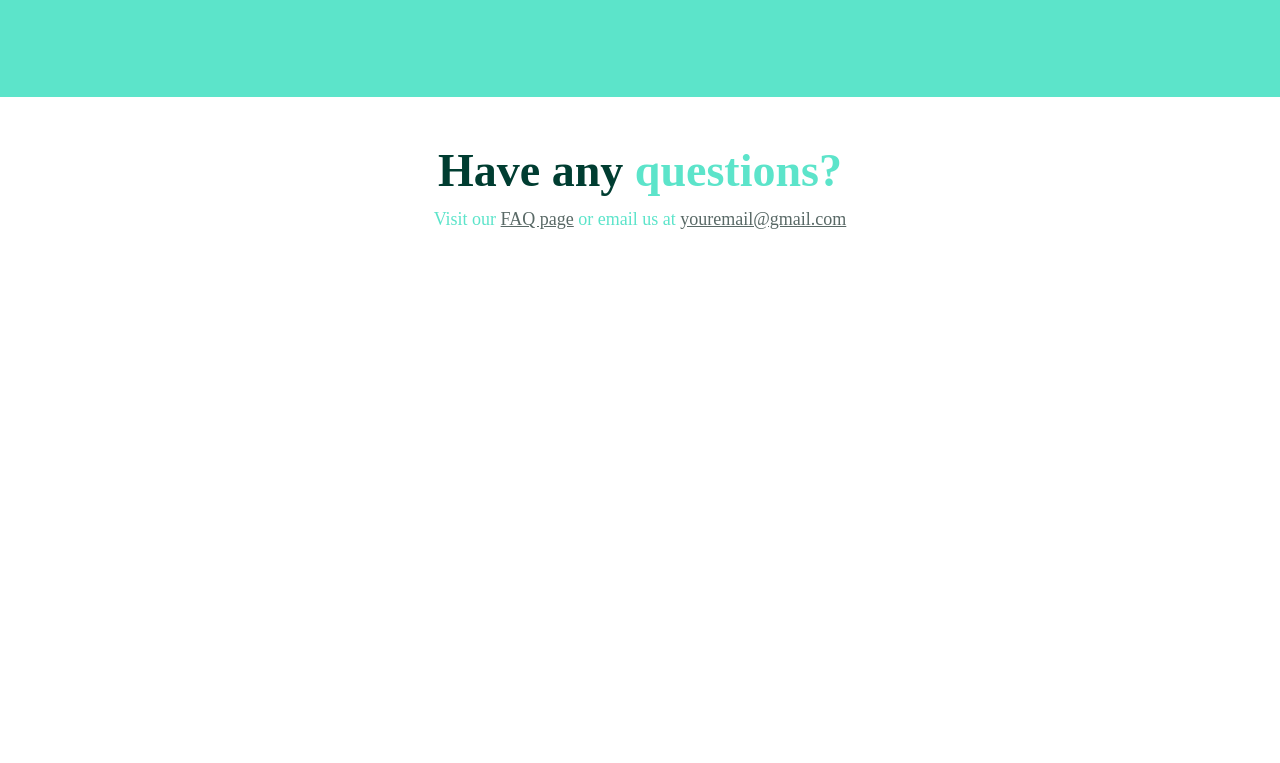
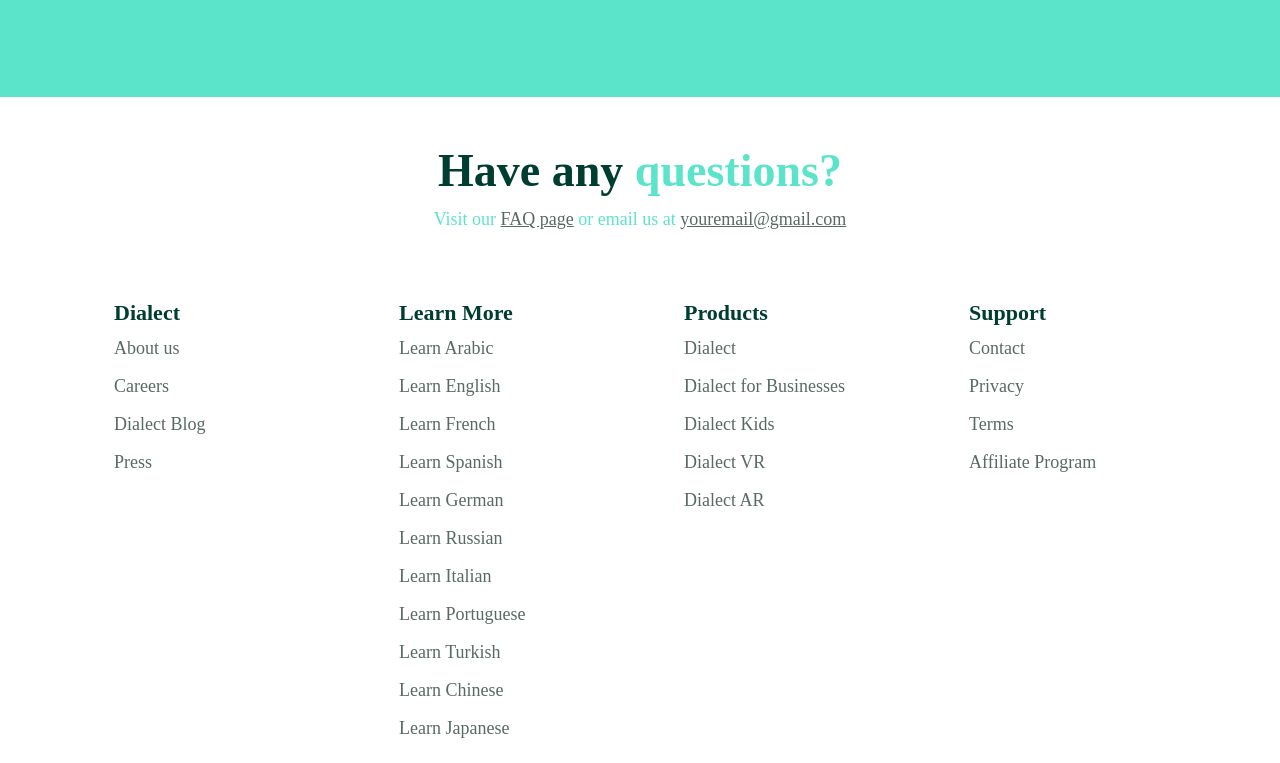
Before and after one commit to Shiham123/Learning-website, a website: page index.html in a window 1280 px wide. Shown: the part 4384-5147 px from the top of the page. Before the commit the page ends 4681 px from the top, so only its background shows below. Drawn offline with nearby package versions, Linux system fonts and the light colour scheme; files whose address does not match are found by name.

Commit message:
another section added

```diff
--- a/index.html
+++ b/index.html
@@ -397,6 +397,61 @@
       </div>
     </section>
 
+    <!-- ----------------------------------------------------- -->
+    <!-- ----------------------------------------------------- -->
+    <!-- ----------------------------------------------------- -->
+
+    <section class="section-ten">
+      <div class="container">
+        <div class="row">
+          <div class="col-sm-3 col-md-3 col-lg-3">
+            <ul>
+              Dialect
+              <li>About us</li>
+              <li>Careers</li>
+              <li>Dialect Blog</li>
+              <li>Press</li>
+            </ul>
+          </div>
+          <div class="col-sm-3 col-md-3 col-lg-3">
+            <ul>
+              Learn More
+              <li>Learn Arabic</li>
+              <li>Learn English</li>
+              <li>Learn French</li>
+              <li>Learn Spanish</li>
+              <li>Learn German</li>
+              <li>Learn Russian</li>
+              <li>Learn Italian</li>
+              <li>Learn Portuguese</li>
+              <li>Learn Turkish</li>
+              <li>Learn Chinese</li>
+              <li>Learn Japanese</li>
+            </ul>
+          </div>
+          <div class="col-sm-3 col-md-3 col-lg-3">
+            <ul>
+              Products
+              <li>Dialect</li>
+              <li>Dialect for Businesses</li>
+              <li>Dialect Kids</li>
+              <li>Dialect VR</li>
+              <li>Dialect AR</li>
+            </ul>
+          </div>
+          <div class="col-sm-3 col-md-3 col-lg-3">
+            <ul>
+              Support
+              <li>Contact</li>
+              <li>Privacy</li>
+              <li>Terms</li>
+              <li>Affiliate Program</li>
+            </ul>
+          </div>
+        </div>
+      </div>
+    </section>
+
     <!-- ############################################################ -->
 
     <script src="https://cdn.jsdelivr.net/npm/bootstrap@5.2.2/dist/js/bootstrap.bundle.min.js"></script>
--- a/scss/style.scss
+++ b/scss/style.scss
@@ -640,3 +640,34 @@ body {
     }
   }
 }
+
+// ------------------
+
+.section-ten {
+  &::after {
+    content: '';
+    position: absolute;
+    bottom: 0;
+    width: 100px;
+    height: 2px;
+    background-color: black;
+  }
+  ul {
+    font-family: 'Neue Montreal';
+    font-style: normal;
+    font-weight: 700;
+    font-size: 22px;
+    line-height: 32px;
+    color: #003d31;
+
+    li {
+      font-family: 'Neue Montreal';
+      font-style: normal;
+      font-weight: 400;
+      font-size: 18px;
+      line-height: 28px;
+      color: #596966;
+      padding: 5px 0px;
+    }
+  }
+}
```
Also changed, not shown: assets/css/style.css, 1 other file.
